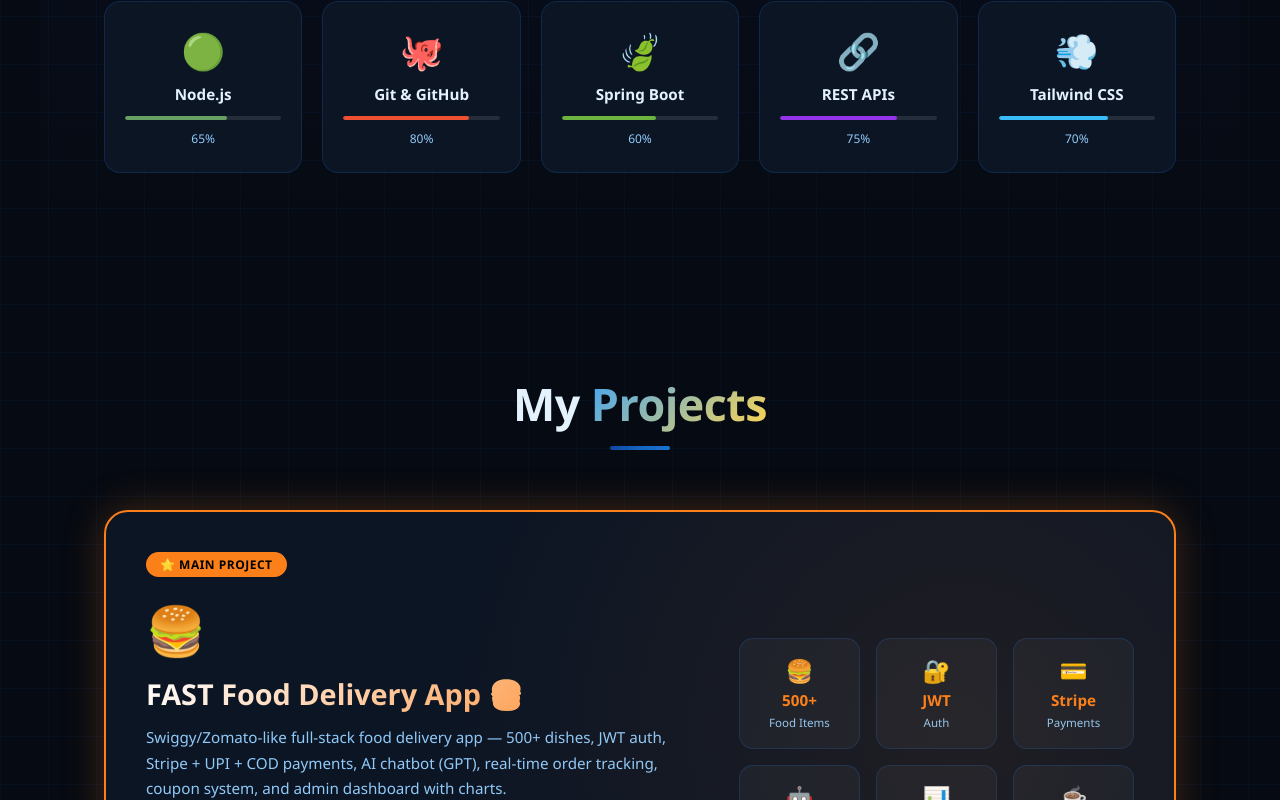
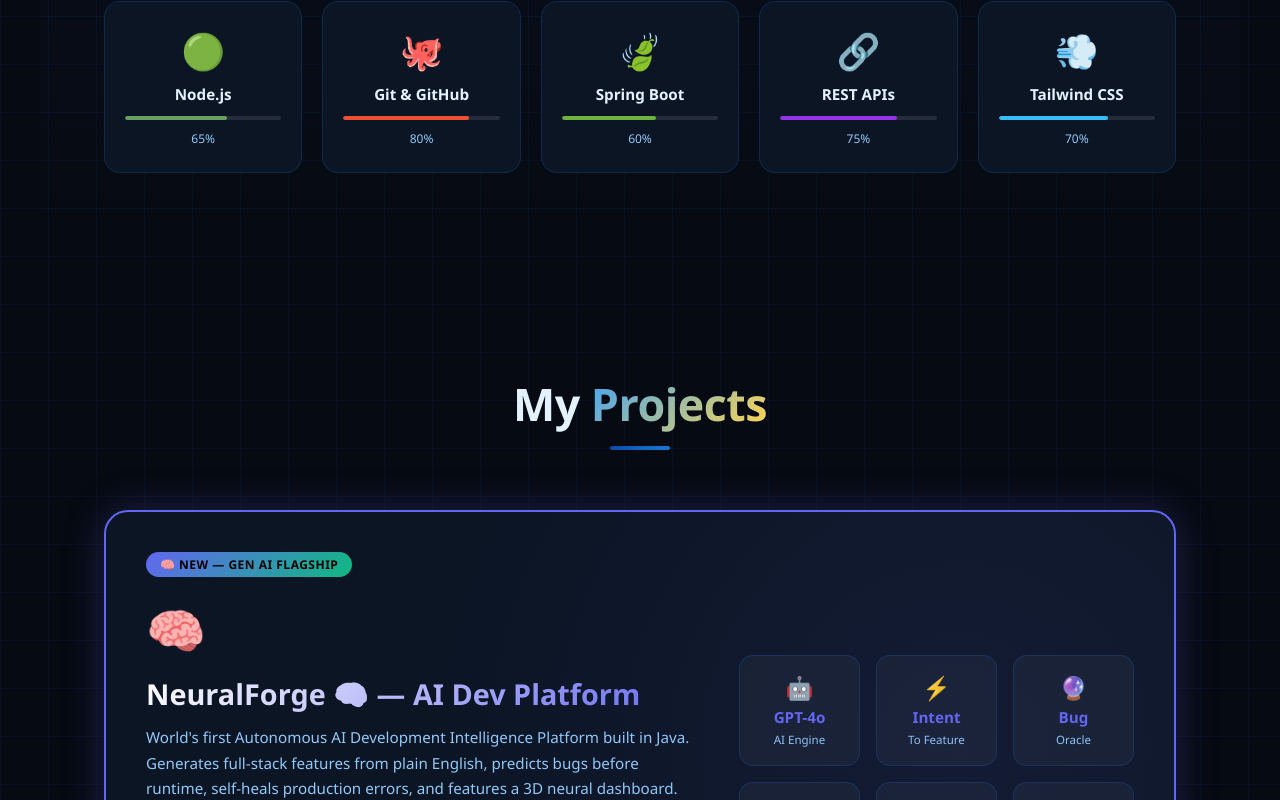
Before and after one commit to SRINIDHI-2524/pavanr.github.io, a React (Create React App) app: page / in a window 1280 px wide. Shown: the part 2000-2800 px from the top of the page. Built offline with nearby package versions, Linux system fonts and the light colour scheme.

Commit message:
feat: Add NeuralForge AI Dev Platform as flagship project

```diff
--- a/src/components/Projects.js
+++ b/src/components/Projects.js
@@ -1,4 +1,22 @@
 const projects = [
+  {
+    title: 'NeuralForge 🧠 — AI Dev Platform',
+    desc: 'World\'s first Autonomous AI Development Intelligence Platform built in Java. Generates full-stack features from plain English, predicts bugs before runtime, self-heals production errors, and features a 3D neural dashboard.',
+    tech: ['Java 21', 'Spring Boot 3', 'React', 'LangChain4j', 'GPT-4o', 'Docker', 'Kafka', 'Redis'],
+    color: '#6366f1',
+    icon: '🧠',
+    github: 'https://github.com/SRINIDHI-2524/NeuralForge',
+    live: 'http://localhost:3030',
+    featured: true,
+    stats: [
+      { icon: '🤖', value: 'GPT-4o', label: 'AI Engine' },
+      { icon: '⚡', value: 'Intent', label: 'To Feature' },
+      { icon: '🔮', value: 'Bug', label: 'Oracle' },
+      { icon: '🛡️', value: 'Self', label: 'Healing' },
+      { icon: '🧬', value: 'Vector', label: 'Memory' },
+      { icon: '☕', value: 'Java', label: 'Spring Boot' },
+    ]
+  },
   {
     title: 'FAST Food Delivery App 🍔',
     desc: 'Swiggy/Zomato-like full-stack food delivery app — 500+ dishes, JWT auth, Stripe + UPI + COD payments, AI chatbot (GPT), real-time order tracking, coupon system, and admin dashboard with charts.',
@@ -65,8 +83,9 @@
 ];
 
 export default function Projects() {
-  const featured = projects[0];
-  const rest = projects.slice(1);
+  const neuralforge = projects[0];
+  const featured = projects[1];
+  const rest = projects.slice(2);
 
   return (
     <section className="projects section" id="projects">
@@ -75,7 +94,33 @@
         <div className="title-line" />
       </div>
 
-      {/* Featured Main Project */}
+      {/* NeuralForge — NEW FLAGSHIP */}
+      <div className="featured-card" style={{ '--color': neuralforge.color, marginBottom: '2rem' }}>
+        <div className="featured-badge" style={{ background: 'linear-gradient(135deg,#6366f1,#10b981)' }}>🧠 NEW — Gen AI Flagship</div>
+        <div className="featured-inner">
+          <div className="featured-left">
+            <span className="featured-icon">{neuralforge.icon}</span>
+            <h2>{neuralforge.title}</h2>
+            <p>{neuralforge.desc}</p>
+            <div className="project-tech">
+              {neuralforge.tech.map(t => <span key={t}>{t}</span>)}
+            </div>
+            <div className="featured-btns">
+              <a href={neuralforge.github} target="_blank" rel="noreferrer" className="featured-github-btn">GitHub ↗</a>
+              <a href={neuralforge.live} target="_blank" rel="noreferrer" className="featured-live-btn">Live Demo ↗</a>
+            </div>
+          </div>
+          <div className="featured-right">
+            <div className="featured-stats">
+              {neuralforge.stats.map(s => (
+                <div className="fstat" key={s.label}><span>{s.icon}</span><strong>{s.value}</strong><small>{s.label}</small></div>
+              ))}
+            </div>
+          </div>
+        </div>
+        <div className="featured-glow" />
+      </div>
+      {/* FAST Food — Featured */}
       <div className="featured-card" style={{ '--color': featured.color }}>
         <div className="featured-badge">⭐ Main Project</div>
         <div className="featured-inner">
```
